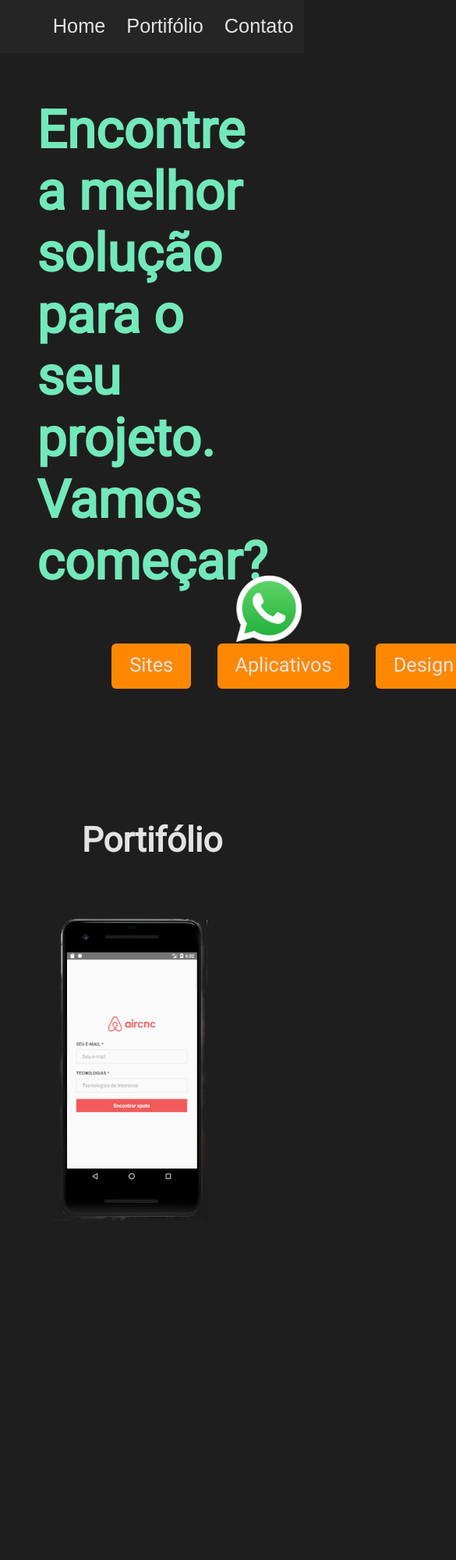
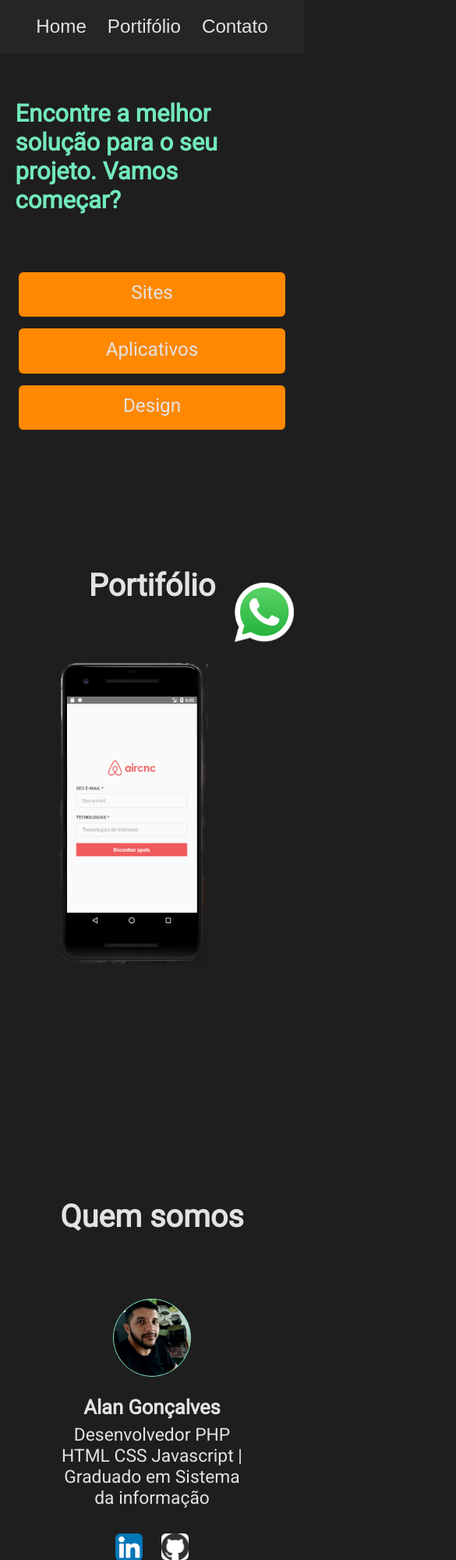
Before and after one commit to brenogcota/portfolio, a plain HTML site: page index.html in a window 390 px wide. Shown: the top 2000 px of the page at 78% size, 585 px wide, since content can reach past the window. Drawn offline with Linux system fonts and the light colour scheme.

Commit message:
layout responsivo finalizado

```diff
--- a/style.css
+++ b/style.css
@@ -24,11 +24,15 @@
     padding: 0;
 }
 
+html {
+    font-size: 42.0%;
+}
+
 body {
     background-color: rgb(31, 30, 30);
     color: #e3e3e3;
     font-family: 'Roboto';
-    font-size: 22px;
+    font-size: 2.2rem;
 
     max-width: 100%;
     overflow-y: scroll;
@@ -46,7 +50,7 @@ header {
 
 a {
     padding: 0.5vh 0.8vh;
-    font-size: 3vh;
+    font-size: 3.6rem;
     color: #e3e3e3;
     margin: 0.5px 0.8px 0.5px;
     text-decoration: none;
@@ -59,7 +63,7 @@ a {
 /* Botões do header da aplicação*/
 #header > button {
     padding:  0.5vh 0.8vh;
-    font-size: 3vh;
+    font-size: 3.6rem;
     color: #e3e3e3;
     margin: 0.5vh 0.8vh 0.5vh;
     text-decoration: none;
@@ -81,10 +85,10 @@ a {
 }
 
 .main > h1 {
-    font-size: 8vh;
+    font-size: 7.6rem;
     margin: 15vh 15vh;
-    max-width: 100vh;
-    max-height: 100vh;
+
+    width: 90%;
 }
 
 .main > h1:hover {
@@ -103,9 +107,8 @@ a {
 }
 
 .buttons {
-    margin: 0 15vh;
+    margin: 0 5.9vw;
     display: flex;
-    max-width: 100%;
 
     margin-top: -150px !important;
 }
@@ -115,7 +118,7 @@ a {
     height: 32px;
     background-color: #ff8800;
     border-radius: 6px;
-    margin: 0 2vh;
+    margin: 0 2.2vw;
 }
 
 .button:hover {
@@ -125,6 +128,7 @@ a {
 .portfolio > h1 {
     text-align: center;
     margin-top: 20vh;
+    font-size: 5.9rem;
 }
 
 /* Cards do portfolio*/
@@ -148,8 +152,6 @@ a {
 
 .card {
     margin: 5vh 8vh;
-    height: 70vh;
-    width: 70vh;
 }
 
 .card > img {
@@ -159,19 +161,18 @@ a {
 
 .card2 {
     margin: 5vh 8vh;
-    height: 70vh;
-    width: 70vh;
 }
 
 .about > h1 {
     text-align: center;
     margin-top: 30vh;
+    font-size: 5.9rem;
 }
 
 .photo > img {
     background-color: #e3e3e3;
-    width: 15vh;
-    height: 15vh;
+    width: 14.6rem;
+    height: 14.6rem;
     border-radius: 50%;
     border: 0.2vh solid #72e9bb;
     margin: 20px auto;
@@ -179,7 +180,11 @@ a {
 
 .legend > p {
     margin: 0.8vh 0;
-    font-size: 4vh;
+    font-size: 3.4rem;
+}
+
+.legend > strong {
+    font-size: 3.8rem;
 }
 
 .social {
@@ -191,18 +196,10 @@ a {
 }
 
 .social > a > img {
-    margin: 20px 0.1vh;
-    max-width: 5vh;
-    max-height: 5vh;
+    margin: 20px 0.6rem;
+    max-width: 5.2rem;
+    max-height: 5.2rem;
     border-radius: 6px;
-}
-
-.content-footer {
-    background-color: rgb(37, 37, 37);
-    width: 100%;
-    height: 50px;
-    color: white;
-    text-align: center;
 }
 
 .content-footer {
@@ -210,10 +207,18 @@ a {
     align-items: center;
     justify-content: center;
     flex-direction: column;
+
+    background-color: rgb(37, 37, 37);
+    width: 100%;
+    height: 10rem;
+    color: white;
+    text-align: center;
 }
+
+
 .content-footer > p {
     color: #666;
-    font-size: 2.7vh;
+    font-size: 2.2rem;
 }
 
 
@@ -222,15 +227,15 @@ a {
     border-radius: 50%;
     text-align: center;
     position: fixed;
-    right: 0;
+    right: 2.6%;
     bottom: 0;
     margin: 0 4.5vh 1.8vh;
 }
 
  .fab > a > img {
     margin: 0 -5vh;
-    max-height: 10vh;
-    max-width: 10vh;
+    max-height: 9vh;
+    max-width: 9vh;
 }
 
 
@@ -238,10 +243,19 @@ a {
 
 @media (max-width: 900px) {
 
+    header {
+        justify-content: center;
+    }
+
     .main {
         display: flex;
         flex-direction: column;
         align-items: center;
+
+    }
+
+    .main h1 {
+        font-size: 4.6rem;
     }
 
     .img-home > img {
@@ -251,9 +265,17 @@ a {
     .buttons {
         display: flex;
         justify-content: space-between;
-        max-width: 100%;
+        flex-direction: column;
+        align-items: center;
+        margin: 0 10%;
 
         margin-top: -200px !important;
+    }
+
+    .button {
+        margin: 0.9vh 0;
+        width: 100%;
+        text-align: center;
     }
 
     .cards {
```
